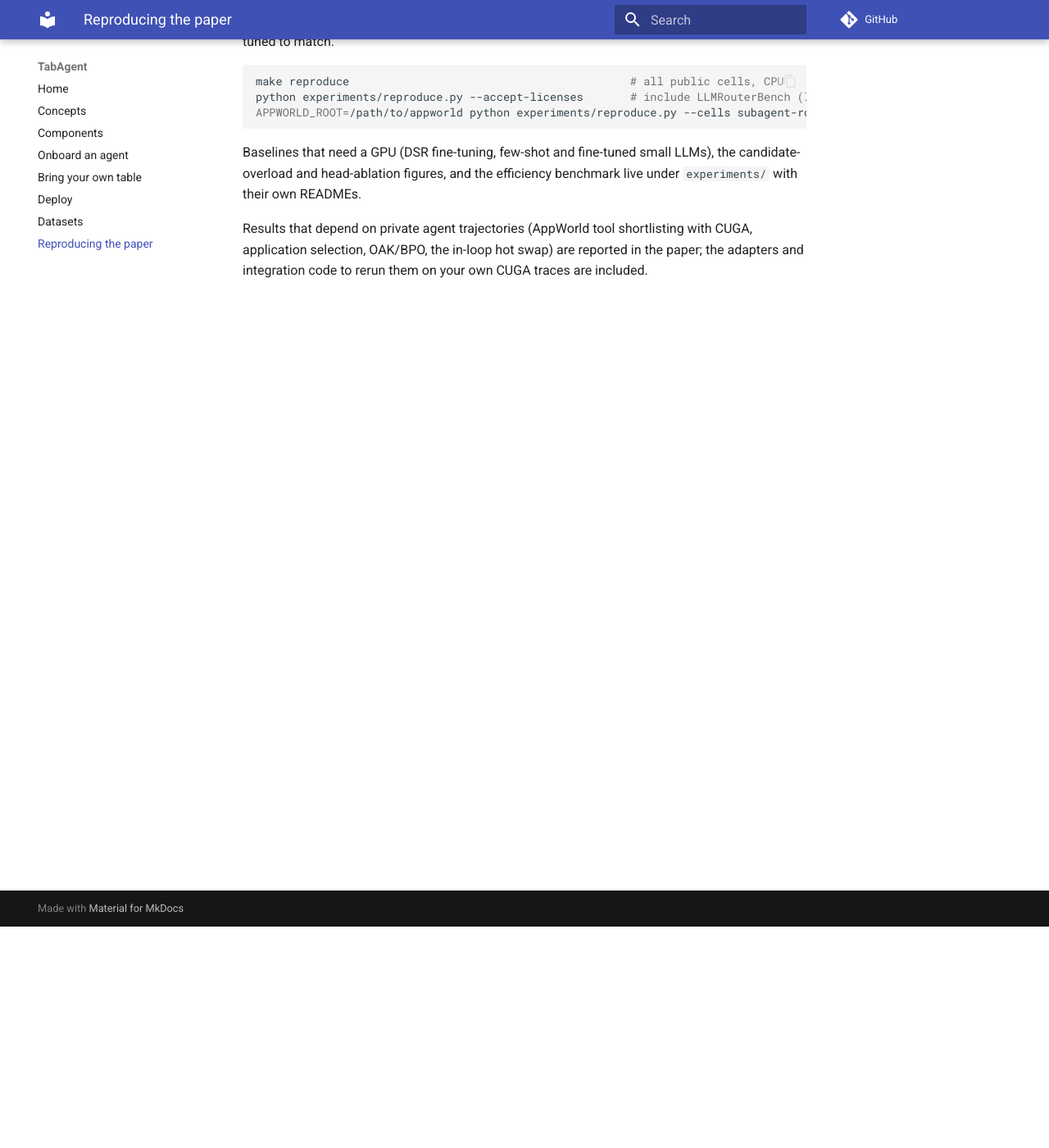
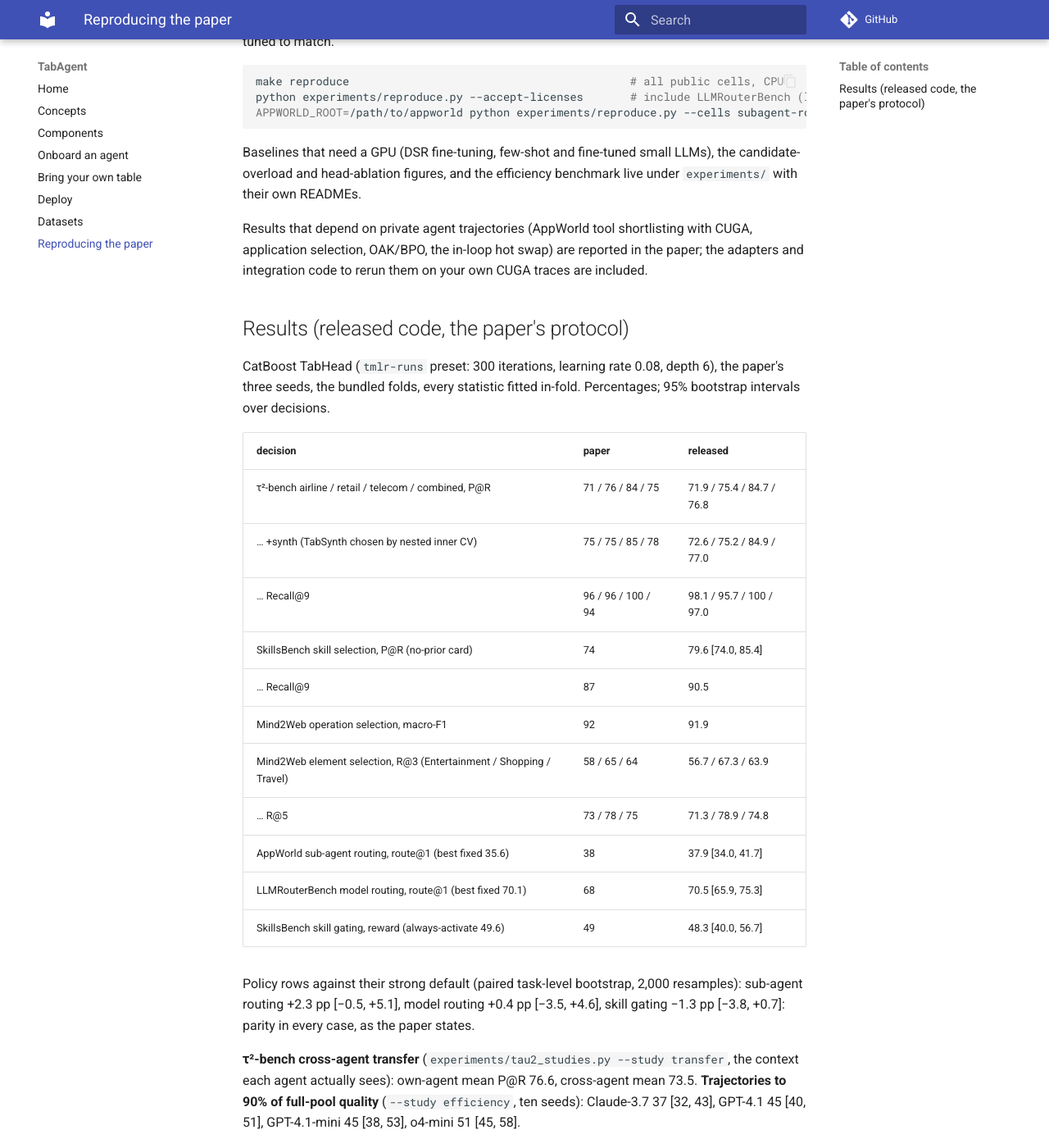
Before and after one commit to dolev31/TabAgent, an MkDocs documentation site: the page built from docs/reproducing.md, in a window 1280 px wide and 1400 px high, scrolled down 270 px. Shown: the whole window at 82% size. Built offline with MkDocs 1.6.1 and Material for MkDocs 9.7.7, drawn with Linux system fonts in a browser that asks for light colours; comment, search, counter and statistics services are not loaded; some of the changed text lies outside the part shown.

Commit message:
Final polish: attribution guard, results in the docs, accuracy fixes (#10)
- commit-msg hook and CI step refuse AI-assistant attribution lines in commit messages;
  the privacy guard no longer allowlists an assistant e-mail address.
- .gitleaksignore for two generic-api-key false positives (a list of JSON field names).
- docs/reproducing.md: the paper-vs-released results table, policy-row CIs, tau2
  transfer and trajectory-efficiency numbers, and the deliberate protocol differences.
- README: install-from-git until the PyPI release; the CUGA adapter (not a hot-swap
  integration) is what ships for the CUGA-based results. Mind2Web download size noted.

```diff
--- a/.pre-commit-config.yaml
+++ b/.pre-commit-config.yaml
@@ -1,3 +1,4 @@
+default_install_hook_types: [pre-commit, commit-msg]
 repos:
   - repo: local
     hooks:
@@ -7,6 +8,11 @@
         language: system
         pass_filenames: false
         always_run: true
+      - id: no-assistant-attribution
+        name: commit message has no AI-assistant attribution
+        entry: python3 scripts/check_commit_msg.py
+        language: system
+        stages: [commit-msg]
   - repo: https://github.com/pre-commit/pre-commit-hooks
     rev: v5.0.0
     hooks:
--- a/docs/reproducing.md
+++ b/docs/reproducing.md
@@ -18,3 +18,37 @@
 Results that depend on private agent trajectories (AppWorld tool shortlisting with CUGA, application selection,
 OAK/BPO, the in-loop hot swap) are reported in the paper; the adapters and integration code to rerun them on
 your own CUGA traces are included.
+
+## Results (released code, the paper's protocol)
+
+CatBoost TabHead (`tmlr-runs` preset: 300 iterations, learning rate 0.08, depth 6), the paper's three seeds,
+the bundled folds, every statistic fitted in-fold. Percentages; 95% bootstrap intervals over decisions.
+
+| decision | paper | released |
+|---|---|---|
+| τ²-bench airline / retail / telecom / combined, P@R | 71 / 76 / 84 / 75 | 71.9 / 75.4 / 84.7 / 76.8 |
+| … +synth (TabSynth chosen by nested inner CV) | 75 / 75 / 85 / 78 | 72.6 / 75.2 / 84.9 / 77.0 |
+| … Recall@9 | 96 / 96 / 100 / 94 | 98.1 / 95.7 / 100 / 97.0 |
+| SkillsBench skill selection, P@R (no-prior card) | 74 | 79.6 [74.0, 85.4] |
+| … Recall@9 | 87 | 90.5 |
+| Mind2Web operation selection, macro-F1 | 92 | 91.9 |
+| Mind2Web element selection, R@3 (Entertainment / Shopping / Travel) | 58 / 65 / 64 | 56.7 / 67.3 / 63.9 |
+| … R@5 | 73 / 78 / 75 | 71.3 / 78.9 / 74.8 |
+| AppWorld sub-agent routing, route@1 (best fixed 35.6) | 38 | 37.9 [34.0, 41.7] |
+| LLMRouterBench model routing, route@1 (best fixed 70.1) | 68 | 70.5 [65.9, 75.3] |
+| SkillsBench skill gating, reward (always-activate 49.6) | 49 | 48.3 [40.0, 56.7] |
+
+Policy rows against their strong default (paired task-level bootstrap, 2,000 resamples): sub-agent routing
++2.3 pp [−0.5, +5.1], model routing +0.4 pp [−3.5, +4.6], skill gating −1.3 pp [−3.8, +0.7]: parity in every
+case, as the paper states.
+
+**τ²-bench cross-agent transfer** (`experiments/tau2_studies.py --study transfer`, the context each agent
+actually sees): own-agent mean P@R 76.6, cross-agent mean 73.5. **Trajectories to 90% of full-pool quality**
+(`--study efficiency`, ten seeds): Claude-3.7 37 [32, 43], GPT-4.1 45 [40, 51], GPT-4.1-mini 45 [38, 53],
+o4-mini 51 [45, 58].
+
+Notes on differences from the pre-release code, all deliberate: candidate priors and embedding centering are
+fitted inside the training folds (the paper's protocol; the pre-release skill-selection prior was computed on a
+fixed split that included test tasks, which is why the released no-prior card is the default); the τ² per-agent
+context is the customer's first message rather than the simulator's hidden task description; SkillsBench skill
+descriptions are read from each skill's `SKILL.md`.
```
Also changed, not shown: README.md (+3 -2 lines), docs/datasets.md (+3 -1 lines), docs/index.md (+3 -2 lines), 1 other file.
